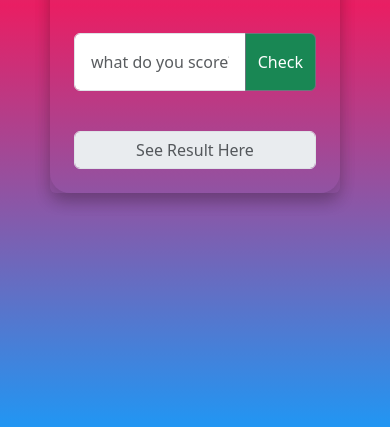
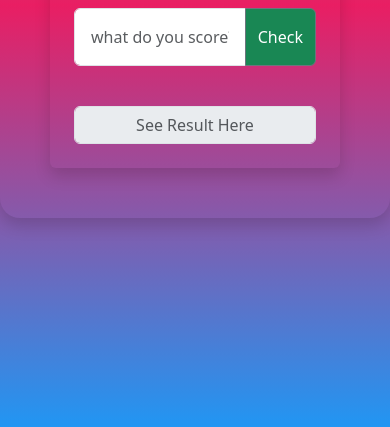
Before and after one commit to olayiwola2288/GRADING-SYSTEM, a plain HTML site: page index.html in a window 390 px wide. Shown: the part 417-844 px from the top of the page. Drawn offline with nearby package versions, Linux system fonts and the light colour scheme.

Commit message:
grading system for assignment add the phone

```diff
--- a/style.css
+++ b/style.css
@@ -18,7 +18,9 @@ body{
 }
 @media screen and (max-width:500px){
     #section{
-        margin: 50px 50px 0 50px !important;
+        /* margin: 50px 100px 0 100px !important; */
         border-radius: 20px;
+        margin: 0px !important;
+        padding: 50px !important;
     }
 }
```
